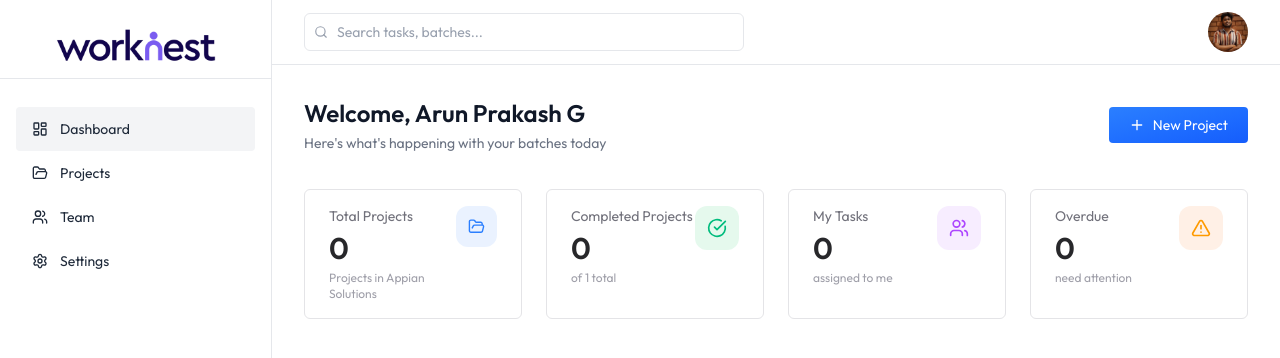
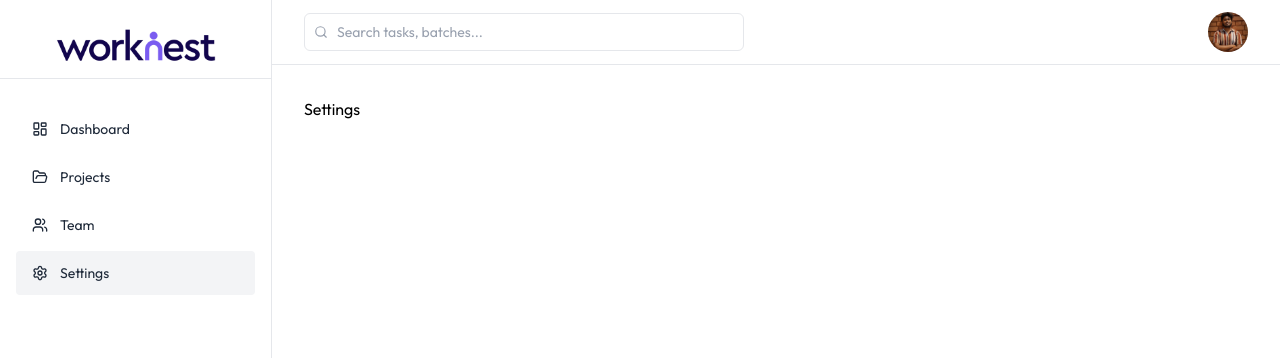
Before and after one commit to arunprakash12345/Worknest, a React (Vite) app: page /settings in a window 1280 px wide. Shown: the top 358 px of the page. Built offline with nearby package versions, Linux system fonts and the light colour scheme.

Commit message:
feat: implement routing and layout structure with Dashboard and Batches pages

```diff
--- a/src/App.jsx
+++ b/src/App.jsx
@@ -1,7 +1,23 @@
+import { BrowserRouter, Routes, Route } from "react-router-dom";
+import DashboardLayout from "./assets/components/layout/DashboardLayout";
 import Dashboard from "./assets/pages/Dashboard";
+import Batches from "./assets/pages/Batches";
+import Students from "./assets/pages/Students";
+import Settings from "./assets/pages/Settings";
 
 function App() {
-  return <Dashboard />;
+  return (
+    <BrowserRouter>
+      <Routes>
+        <Route element={<DashboardLayout />}>
+          <Route path="/" element={<Dashboard />} />
+          <Route path="/batches" element={<Batches />} />
+          <Route path="/students" element={<Students />} />
+          <Route path="/settings" element={<Settings />} />
+        </Route>
+      </Routes>
+    </BrowserRouter>
+  );
 }
 
 export default App;
--- a/src/assets/components/common/HeroSection.jsx
+++ b/src/assets/components/common/HeroSection.jsx
@@ -1,6 +1,6 @@
 import React from "react";
 import PlusIcon from "../../utils/images/plus.svg";
-
+import AddUser from "../../utils/images/addUser.svg";
 const HeroSection = ({ mainMessage, subText, buttonLabel }) => {
   return (
     <div className="max-w-6xl mx-auto">
@@ -16,7 +16,7 @@ const HeroSection = ({ mainMessage, subText, buttonLabel }) => {
         </div>
 
         <button className="flex items-center gap-2 px-5 py-2 text-sm rounded bg-gradient-to-br from-blue-500 to-blue-600 text-white space-x-2 hover:opacity-90 transition">
-          <img src={PlusIcon} alt="plus-icon" />
+          <img src={buttonLabel=== "Invite Member"?AddUser:PlusIcon} alt="plus-icon" className="" />
           {buttonLabel}
         </button>
       </div>
--- a/src/assets/components/layout/DashboardLayout.jsx
+++ b/src/assets/components/layout/DashboardLayout.jsx
@@ -1,19 +1,25 @@
 import Sidebar from "./Sidebar";
 import Header from "./Header";
-const DashboardLayout = ({ children }) => {
+import { Outlet } from "react-router-dom";
+
+const DashboardLayout = () => {
   return (
     <div className="flex min-h-screen">
-
-     <div className="fixed top-0 left-0 h-screen">
+      <div className="fixed top-0 left-0 h-screen">
         <Sidebar />
       </div>
+
       <div className="flex-1 flex flex-col pl-68">
-      <div className="sticky top-0 z-10">
+        <div className="sticky top-0 z-10">
           <Header />
         </div>
-      <main className="flex-1 p-8"> {children} </main>{" "}
+
+        <main className="flex-1 p-8">
+          <Outlet />
+        </main>
       </div>
     </div>
   );
 };
+
 export default DashboardLayout;
--- a/src/assets/components/layout/KPI.jsx
+++ b/src/assets/components/layout/KPI.jsx
@@ -1,5 +1,5 @@
 import React from 'react'
-import KPICards from '../common/KPICards';
+import KPICard from '../common/KPICard';
 import InprogressIcon from "../../utils/images/inprogress.svg";
 import StudentsIcon from "../../utils/images/studentsPurple.svg";
 import OverdueIcon from "../../utils/images/overdue.svg";
@@ -8,10 +8,10 @@ import CompletedIcon from "../../utils/images/completed.svg";
 const KPI = () => {
   return (
     <div className='grid grid-cols-1 md:grid-cols-2 lg:grid-cols-4 gap-6 my-9'>
-      <KPICards title="Total Projects" subText="Projects in Appian Solutions" img={InprogressIcon} value="0" iconBg="bg-blue-500/10" />
-      <KPICards title="Completed Projects" subText="of 1 total" img={CompletedIcon} value="0" iconBg="bg-green-500/10"/>
-      <KPICards title="My Tasks" subText="assigned to me" img={StudentsIcon} value="0" iconBg="bg-purple-500/10"/>
-      <KPICards title="Overdue" subText="need attention" img={OverdueIcon} value="0" iconBg="bg-orange-500/10"/>
+      <KPICard title="Total Projects" subText="Projects in Appian Solutions" img={InprogressIcon} value="0" iconBg="bg-blue-500/10" />
+      <KPICard title="Completed Projects" subText="of 1 total" img={CompletedIcon} value="0" iconBg="bg-green-500/10"/>
+      <KPICard title="My Tasks" subText="assigned to me" img={StudentsIcon} value="0" iconBg="bg-purple-500/10"/>
+      <KPICard title="Overdue" subText="need attention" img={OverdueIcon} value="0" iconBg="bg-orange-500/10"/>
     </div>
   )
 }
--- a/src/assets/components/layout/Sidebar.jsx
+++ b/src/assets/components/layout/Sidebar.jsx
@@ -3,6 +3,8 @@ import DashboardIcon from '../../utils/images/dashboard.svg';
 import ProjectIcon from '../../utils/images/projects.svg';
 import StudentsIcon from '../../utils/images/students.svg';
 import SettingsIcon from '../../utils/images/settings.svg';
+import { NavLink } from "react-router-dom";
+
 const Sidebar = () => {
   return (
     <aside className="min-w-68 bg-white border-r border-gray-200 h-screen py-3">
@@ -13,23 +15,54 @@ const Sidebar = () => {
       <hr className="border-gray-200 my-3 " />
       <div className='flex-1 no-scrollbar flex flex-col'>
         <div>
-          <div className='p-4'>
-            <a href="" className='flex items-center gap-3 py-3 px-4 text-gray-800 cursor-pointer rounded transition-all  bg-gray-100 '>
+          <div className='p-4 space-y-1'>
+          <NavLink
+              to="/"
+              className={({ isActive }) =>
+                `flex items-center gap-3 py-3 px-4 text-gray-800 rounded transition-all ${
+                  isActive ? "bg-gray-100" : "hover:bg-gray-50"
+                }`
+              }
+            >
               <img src={DashboardIcon} alt="" />
-              <p className='text-sm truncate'>Dashboard</p>
-            </a>
-            <a href="" className='flex items-center gap-3 py-3 px-4 text-gray-800 cursor-pointer rounded transition-all'>
+              <p className="text-sm truncate">Dashboard</p>
+            </NavLink>
+
+            <NavLink
+              to="/batches"
+              className={({ isActive }) =>
+                `flex items-center gap-3 py-3 px-4 text-gray-800 rounded transition-all ${
+                  isActive ? "bg-gray-100" : "hover:bg-gray-50"
+                }`
+              }
+            >
               <img src={ProjectIcon} alt="" />
-              <p className='text-sm truncate'>Projects</p>
-            </a>
-            <a href="" className='flex items-center gap-3 py-3 px-4 text-gray-800 cursor-pointer rounded transition-all'>
+              <p className="text-sm truncate">Projects</p>
+            </NavLink>
+
+            <NavLink
+              to="/students"
+              className={({ isActive }) =>
+                `flex items-center gap-3 py-3 px-4 text-gray-800 rounded transition-all ${
+                  isActive ? "bg-gray-100" : "hover:bg-gray-50"
+                }`
+              }
+            >
               <img src={StudentsIcon} alt="" />
-              <p className='text-sm truncate'>Team</p>
-            </a>
-            <a href="" className='flex items-center gap-3 py-3 px-4 text-gray-800 cursor-pointer rounded transition-all'>
+              <p className="text-sm truncate">Team</p>
+            </NavLink>
+
+            <NavLink
+              to="/settings"
+              className={({ isActive }) =>
+                `flex items-center gap-3 py-3 px-4 text-gray-800 rounded transition-all ${
+                  isActive ? "bg-gray-100" : "hover:bg-gray-50"
+                }`
+              }
+            >
               <img src={SettingsIcon} alt="" />
-              <p className='text-sm truncate'>Settings</p>
-            </a>
+              <p className="text-sm truncate">Settings</p>
+            </NavLink>
           </div>
           <div className='mt-6 px-3'></div>
           <div className='mt-6 px-3'></div>
--- /dev/null
+++ b/src/assets/constants/navigation.js
@@ -0,0 +1,10 @@
+export const sidebarLinks = [
+    {
+        label: "Dashboard",
+        path: "/",
+    },
+    {
+        label: "Batches",
+        path: "/batches",
+    },
+];
--- a/src/assets/pages/Batches.jsx
+++ b/src/assets/pages/Batches.jsx
@@ -0,0 +1,12 @@
+import React from 'react';
+import HeroSection from '../components/common/HeroSection';
+
+const Batches = () => {
+  return (
+    <div>
+      <HeroSection mainMessage="Batches" subText="Manage and track your batches" buttonLabel="New Project"/>
+    </div>
+  )
+}
+
+export default Batches;
--- a/src/assets/pages/Dashboard.jsx
+++ b/src/assets/pages/Dashboard.jsx
@@ -1,12 +1,11 @@
 import HeroSection from "../components/common/HeroSection";
-import DashboardLayout from "../components/layout/DashboardLayout";
 import KPI from "../components/layout/KPI";
 const Dashboard = () => {
   return (
-    <DashboardLayout >
+    <>
       <HeroSection mainMessage="Welcome, Arun Prakash G" subText="Here's what's happening with your batches today" buttonLabel="New Project"/>
     <KPI/>
-    </DashboardLayout>
+    </>
   );
 };
 
--- a/src/assets/pages/Settings.jsx
+++ b/src/assets/pages/Settings.jsx
@@ -0,0 +1,11 @@
+import React from 'react'
+
+const Settings = () => {
+  return (
+    <div>
+      Settings
+    </div>
+  )
+}
+
+export default Settings
--- a/src/assets/pages/Students.jsx
+++ b/src/assets/pages/Students.jsx
@@ -0,0 +1,11 @@
+import React from 'react'
+import HeroSection from '../components/common/HeroSection'
+const Students = () => {
+  return (
+    <div>
+      <HeroSection mainMessage="Students" subText="Manage students and their contributions" buttonLabel="Invite Member"/>
+    </div>
+  )
+}
+
+export default Students
--- a/src/index.css
+++ b/src/index.css
@@ -1,9 +1,6 @@
+@import url('https://fonts.googleapis.com/css2?family=Outfit:wght@100..900&display=swap');
 @import "tailwindcss";
-@import url('https://fonts.googleapis.com/css2?family=Outfit:wght@100..900&display=swap');
+
 body {
-    font-family: 'Outfit', sans-serif;
-  }
-  .my-title {
-    font-family: "Outfit", sans-serif;
-    font-weight: 600;
-  }
+  font-family: 'Outfit', sans-serif;
+}
```
Also changed, not shown: src/assets/components/common/KPICard.jsx (renamed from src/assets/components/common/KPICards.jsx), src/assets/utils/images/addUser.svg (added).
